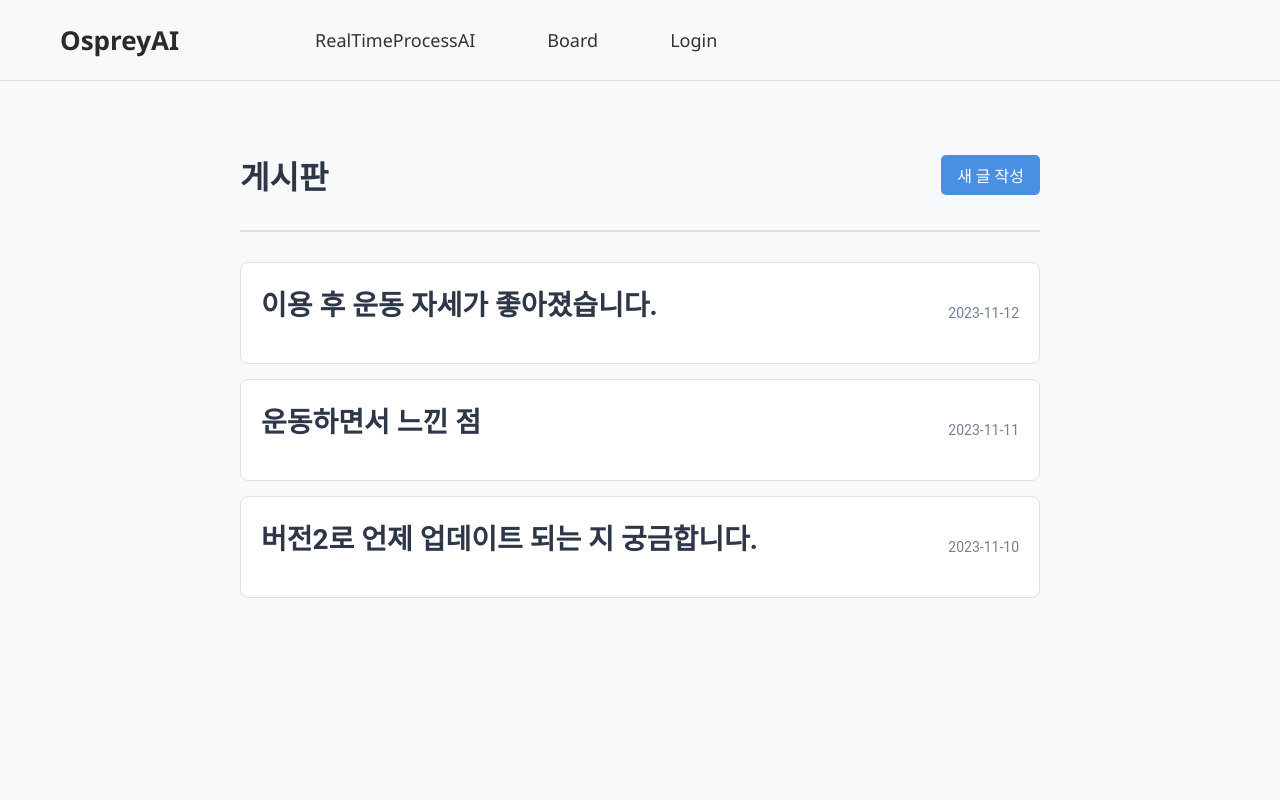
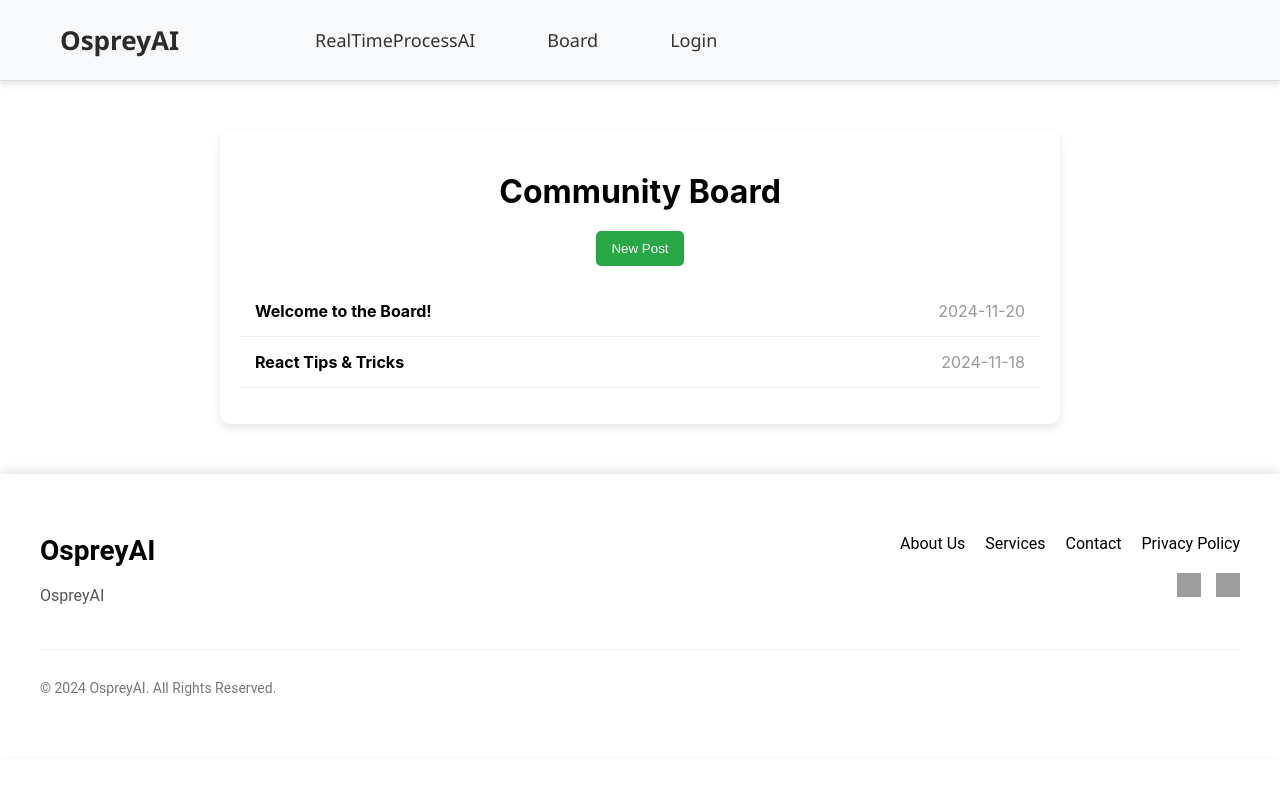
Before and after one commit to eunjiAi/OspreyAi, a React (Create React App) app in the folder client/: page /Board in a window 1280 px wide. Shown: the top 800 px of the page. Built offline with nearby package versions, Linux system fonts and the light colour scheme; grey boxes are pictures that could not be loaded.

Commit message:
board create
ss

```diff
--- a/client/src/App.js
+++ b/client/src/App.js
@@ -1,27 +1,20 @@
-import React, { useState } from 'react';
-import './App.css';
-import { BrowserRouter as Router, Route, Routes } from 'react-router-dom';
-import Home from './Home/Home';
-import Header from './common/Header/Header';
-import Footer from './common/Footer/Footer';
-import SquatFeedback from './pages/SquatFeedback/SquatFeedback';
-import Board from './pages/Board/Board';
-import BoardCreate from './pages/Board/BoardCreate';
-import BoardDetail from './pages/Board/BoardDetail';
-import Login from './pages/Login/Login';
-import FaceLogin from './pages/Login/FaceLogin';
-
-import Signup from './pages/Signup/Signup';
-import MyPage from './pages/MyPage/MyPage';
-import MyPageUpdate from './pages/MyPage/MyPageUpdate';
+import React from "react";
+import "./App.css";
+import { BrowserRouter as Router, Route, Routes } from "react-router-dom";
+import Home from "./Home/Home";
+import Header from "./common/Header/Header";
+import Footer from "./common/Footer/Footer";
+import SquatFeedback from "./pages/SquatFeedback/SquatFeedback";
+import Board from "./pages/Board/Board";
+import BoardDetail from "./pages/Board/BoardDetail"; // 게시판 상세 페이지
+import BoardCreate from "./pages/Board/BoardCreate"; // 새로 추가된 게시글 작성 페이지
+import Login from "./pages/Login/Login";
+import FaceLogin from "./pages/Login/FaceLogin";
+import Signup from "./pages/Signup/Signup";
+import MyPage from "./pages/MyPage/MyPage";
+import MyPageUpdate from "./pages/MyPage/MyPageUpdate";
 
 function App() {
-  const [posts, setPosts] = useState([
-    { id: 1, title: '이용 후 운동 자세가 좋아졌습니다.', date: '2023-11-12', content: '상세 내용' },
-    { id: 2, title: '운동하면서 느낀 점', date: '2023-11-11', content: '상세 내용' },
-    { id: 3, title: '버전2로 언제 업데이트 되는 지 궁금합니다.', date: '2023-11-10', content: '상세 내용' },
-  ]);
-
   return (
     <Router>
       <Header />
@@ -37,11 +30,9 @@ function App() {
         <Route path="/MyPage" element={<MyPage />} />
         <Route path="/MyPageUpdate" element={<MyPageUpdate />} />
 
-
-        {/* 게시판 라우트에 posts와 setPosts를 전달 */}
-        <Route path="/Board" element={<Board posts={posts} setPosts={setPosts} />} />
-        <Route path="/BoardCreate" element={<BoardCreate posts={posts} setPosts={setPosts} />} />
-        <Route path="/post/:id" element={<BoardDetail posts={posts} setPosts={setPosts} />} />
+        <Route path="/Board" element={<Board />} />
+        <Route path="/Board/new" element={<BoardCreate />} /> {/* 게시글 작성 페이지 */}
+        <Route path="/Board/:id" element={<BoardDetail />} /> {/* 게시판 상세 페이지 */}
       </Routes>
 
       <Footer />
--- a/client/src/pages/Board/Board.css
+++ b/client/src/pages/Board/Board.css
@@ -1,107 +1,53 @@
-/* 기본 게시판 컨테이너 */
 .board-container {
-    display: flex;
-    flex-direction: column;
-    align-items: center;
-    padding: 50px 20px;
-    background-color: #f8f9fb;
-    font-family: 'Roboto', sans-serif;
-    min-height: 100vh;
-    color: #1a1a1a;
-  }
-
-  /* 헤더 섹션 */
-  .board-header {
-    display: flex;
-    justify-content: space-between;
-    align-items: center;
-    width: 100%;
   max-width: 800px;
-    margin-bottom: 30px;
-    padding-bottom: 10px;
-    border-bottom: 2px solid #e0e0e0;
+  margin: 50px auto;
+  padding: 20px;
+  background: #fff;
+  box-shadow: 0 4px 10px rgba(0, 0, 0, 0.1);
+  border-radius: 10px;
 }
 
 .board-title {
-    font-size: 32px;
-    font-weight: 700;
-    color: #2d3748;
+  text-align: center;
+  margin-bottom: 20px;
 }
 
-  /* 새 글 작성 버튼 */
 .new-post-button {
-    padding: 8px 16px;
-    font-size: 16px;
-    font-weight: 500;
+  display: block;
+  margin: 20px auto;
+  padding: 10px 15px;
+  background-color: #28a745;
   color: #fff;
-    background-color: #4a90e2;
+  border: none;
   border-radius: 5px;
-    text-decoration: none;
-    border: none;
   cursor: pointer;
 }
 
 .new-post-button:hover {
-    background-color: #3b7fc4;
+  background-color: #218838;
 }
 
-  /* 게시글 리스트 */
-  .post-list {
+.board-list {
   list-style: none;
   padding: 0;
-    width: 100%;
-    max-width: 800px;
-    margin: 0;
 }
 
-  .post-item {
-    padding: 20px;
-    margin-bottom: 15px;
-    border: 1px solid #e0e0e0;
-    border-radius: 8px;
-    background-color: #ffffff;
+.board-item {
   display: flex;
   justify-content: space-between;
-    align-items: center;
-    transition: box-shadow 0.2s;
+  padding: 15px;
+  border-bottom: 1px solid #eee;
+  cursor: pointer;
 }
 
-  .post-item:hover {
-    box-shadow: 0px 4px 12px rgba(0, 0, 0, 0.1);
+.board-item:hover {
+  background-color: #f9f9f9;
 }
 
-  .post-link {
-    text-decoration: none;
-    color: inherit;
-    width: 100%;
-    display: flex;
-    justify-content: space-between;
-    align-items: center;
+.board-item-title {
+  font-weight: bold;
 }
 
-  .post-title {
-    font-size: 18px;
-    font-weight: 500;
-    color: #2d3748;
+.board-item-date {
+  color: #999;
 }
-
-  .post-date {
-    font-size: 14px;
-    color: #718096;
-  }
-
-  /* 반응형 스타일 */
-  @media (max-width: 768px) {
-    .board-title {
-      font-size: 24px;
-    }
-
-    .post-title {
-      font-size: 16px;
-    }
-
-    .new-post-button {
-      font-size: 14px;
-      padding: 6px 12px;
-    }
-  }
--- a/client/src/pages/Board/Board.js
+++ b/client/src/pages/Board/Board.js
@@ -1,32 +1,38 @@
-import React, { useState } from 'react';
-import './Board.css';
-import { Link, useNavigate } from 'react-router-dom';
+import React, { useState } from "react";
+import { useNavigate } from "react-router-dom";
+import "./Board.css";
 
-function Board({ posts, setPosts }) {
+const Board = () => {
   const navigate = useNavigate();
+  const [posts, setPosts] = useState([
+    { id: 1, title: "Welcome to the Board!", date: "2024-11-20" },
+    { id: 2, title: "React Tips & Tricks", date: "2024-11-18" },
+  ]);
 
-  const handlePostClick = (postId) => {
-    navigate(`/post/${postId}`);
+  const handlePostClick = (id) => {
+    navigate(`/Board/${id}`);
+  };
+
+  const handleNewPost = () => {
+    navigate("/Board/new");
   };
 
   return (
     <div className="board-container">
-      <header className="board-header">
-        <h1 className="board-title">게시판</h1>
-        <Link to="/BoardCreate" className="new-post-button">새 글 작성</Link>
-      </header>
-      <ul className="post-list">
+      <h1 className="board-title">Community Board</h1>
+      <button className="new-post-button" onClick={handleNewPost}>
+        New Post
+      </button>
+      <ul className="board-list">
         {posts.map((post) => (
-          <li key={post.id} className="post-item" onClick={() => handlePostClick(post.id)}>
-            <div className="post-link">
-              <div className="post-title">{post.title}</div>
-              <div className="post-date">{post.date}</div>
-            </div>
+          <li key={post.id} className="board-item" onClick={() => handlePostClick(post.id)}>
+            <span className="board-item-title">{post.title}</span>
+            <span className="board-item-date">{post.date}</span>
           </li>
         ))}
       </ul>
     </div>
   );
-}
+};
 
 export default Board;
--- a/client/src/pages/Board/BoardCreate.js
+++ b/client/src/pages/Board/BoardCreate.js
@@ -1,43 +1,60 @@
-import React, { useState } from 'react';
-import './BoardCreate.css';
-import { useNavigate } from 'react-router-dom';
+import React, { useState } from "react";
+import { useNavigate } from "react-router-dom";
+import "./BoardCreate.css";
 
-function BoardCreate() {
-  const [title, setTitle] = useState('');
-  const [content, setContent] = useState('');
+const BoardCreate = () => {
   const navigate = useNavigate();
+  const [title, setTitle] = useState("");
+  const [content, setContent] = useState("");
 
   const handleSubmit = (e) => {
     e.preventDefault();
+    // Handle post creation logic
     if (title.trim() && content.trim()) {
-      alert(`Post submitted:\nTitle: ${title}\nContent: ${content}`);
-      navigate('/'); // 게시판 페이지로 이동
+      alert(`New Post Created!\nTitle: ${title}\nContent: ${content}`);
+      // Navigate back to the board after submission
+      navigate("/Board");
     } else {
-      alert('Please enter both a title and content for the post.');
+      alert("Please fill in all fields before submitting.");
     }
   };
 
+  const handleCancel = () => {
+    navigate("/Board");
+  };
+
   return (
-    <div className="board-create-container">
-      <h1 className="create-title">새 글 작성</h1>
+    <div className="create-container">
+      <h1 className="create-title">Create a New Post</h1>
       <form className="create-form" onSubmit={handleSubmit}>
+        <div className="form-group">
+          <label htmlFor="title" className="form-label">Title</label>
           <input
             type="text"
+            id="title"
+            className="form-input"
             value={title}
             onChange={(e) => setTitle(e.target.value)}
-          placeholder="제목을 입력하세요"
-          className="title-input"
+            placeholder="Enter post title"
           />
+        </div>
+        <div className="form-group">
+          <label htmlFor="content" className="form-label">Content</label>
           <textarea
+            id="content"
+            className="form-input"
             value={content}
             onChange={(e) => setContent(e.target.value)}
-          placeholder="내용을 입력하세요"
-          className="content-input"
+            placeholder="Enter post content"
           ></textarea>
-        <button type="submit" className="submit-button">등록</button>
+        </div>
+        <div className="form-buttons">
+          <button type="submit" className="submit-button">Submit</button>
+          <button type="button" className="cancel-button" onClick={handleCancel}>Cancel</button>
+        </div>
       </form>
     </div>
   );
-}
+};
 
 export default BoardCreate;
--- a/client/src/pages/Board/BoardDetail.css
+++ b/client/src/pages/Board/BoardDetail.css
@@ -1,73 +1,71 @@
-.board-detail-container {
-    display: flex;
-    flex-direction: column;
-    align-items: center;
-    padding: 50px 20px;
-    background-color: #f8f9fb;
-    font-family: 'Roboto', sans-serif;
-    min-height: 100vh;
-    color: #1a1a1a;
+.detail-container {
+  max-width: 800px;
+  margin: 50px auto;
+  padding: 20px;
+  background: #fff;
+  box-shadow: 0 4px 10px rgba(0, 0, 0, 0.1);
+  border-radius: 10px;
 }
 
-  .post-title {
-    font-size: 28px;
-    font-weight: 700;
-    color: #2d3748;
+.back-button {
+  margin-bottom: 20px;
+  background: #007bff;
+  color: #fff;
+  border: none;
+  padding: 10px 15px;
+  border-radius: 5px;
+  cursor: pointer;
+}
+
+.back-button:hover {
+  background: #0056b3;
+}
+
+.detail-title {
+  font-size: 1.8rem;
+  margin-bottom: 10px;
+}
+
+.detail-content,
+.edit-content {
+  font-size: 1rem;
   margin-bottom: 20px;
 }
 
-  .post-content {
-    font-size: 18px;
-    color: #4a4a4a;
-    line-height: 1.6;
-    max-width: 800px;
+.edit-content {
+  width: 100%;
+  padding: 10px;
+  border: 1px solid #ccc;
+  border-radius: 5px;
+}
+
+.button-group {
   margin-bottom: 20px;
 }
 
-  .title-input,
-  .content-input {
-    width: 100%;
-    max-width: 800px;
-    padding: 10px;
-    margin-bottom: 10px;
-    font-size: 18px;
-    border: 1px solid #e0e0e0;
-    border-radius: 5px;
-  }
-
-  .content-input {
-    min-height: 200px;
-    resize: vertical;
-  }
-
-  .save-button,
 .edit-button,
 .delete-button {
-    padding: 10px 20px;
-    font-size: 16px;
-    font-weight: 500;
-    color: #fff;
-    background-color: #4a90e2;
+  padding: 10px 15px;
+  margin-right: 10px;
+  border: none;
   border-radius: 5px;
-    border: none;
   cursor: pointer;
-    outline: none;
-    margin-top: 10px;
 }
 
 .edit-button {
-    background-color: #4a90e2;
+  background: #ffc107;
+  color: #fff;
+}
+
+.edit-button:hover {
+  background: #e0a800;
 }
 
 .delete-button {
-    background-color: #e74c3c;
-  }
-
-  .save-button:hover,
-  .edit-button:hover {
-    background-color: #3b7fc4;
+  background: #dc3545;
+  color: #fff;
 }
 
 .delete-button:hover {
-    background-color: #c0392b;
+  background: #c82333;
 }
--- a/client/src/pages/Board/BoardDetail.js
+++ b/client/src/pages/Board/BoardDetail.js
@@ -1,67 +1,92 @@
-import React, { useState } from 'react';
-import { useParams, useNavigate } from 'react-router-dom';
-import './BoardDetail.css';
+import React, { useState } from "react";
+import { useParams, useNavigate } from "react-router-dom";
+import "./BoardDetail.css";
 
-function BoardDetail({ posts, setPosts }) {
+const BoardDetail = () => {
   const { id } = useParams();
   const navigate = useNavigate();
-  const post = posts.find((post) => post.id === Number(id));
+  const [posts, setPosts] = useState([
+    { id: 1, title: "Welcome to the Board!", content: "Feel free to share your thoughts here.", comments: ["Great post!", "Very helpful!"] },
+    { id: 2, title: "React Tips & Tricks", content: "Learn how to build amazing apps.", comments: ["Thanks for sharing!", "This is awesome."] },
+  ]);
 
+  const [newComment, setNewComment] = useState("");
   const [isEditing, setIsEditing] = useState(false);
-  const [updatedTitle, setUpdatedTitle] = useState(post.title);
-  const [updatedContent, setUpdatedContent] = useState(post.content);
+  const [editedContent, setEditedContent] = useState("");
+  const post = posts.find((post) => post.id === parseInt(id));
 
   if (!post) {
-    return <div>게시글을 찾을 수 없습니다.</div>;
+    return <div>Post not found.</div>;
   }
 
+  const handleAddComment = () => {
+    if (newComment.trim()) {
+      post.comments.push(newComment);
+      setNewComment("");
+    }
+  };
+
   const handleDelete = () => {
-    const updatedPosts = posts.filter((p) => p.id !== post.id);
+    const updatedPosts = posts.filter((post) => post.id !== parseInt(id));
     setPosts(updatedPosts);
-    alert('게시글이 삭제되었습니다.');
-    navigate('/');
+    navigate("/Board");
   };
 
   const handleEdit = () => {
-    setIsEditing(true);
-  };
-
-  const handleSave = () => {
-    const updatedPosts = posts.map((p) =>
-      p.id === post.id ? { ...p, title: updatedTitle, content: updatedContent } : p
-    );
-    setPosts(updatedPosts);
-    setIsEditing(false);
-    alert('게시글이 수정되었습니다.');
+    if (isEditing) {
+      const updatedPosts = posts.map((p) =>
+        p.id === parseInt(id) ? { ...p, content: editedContent } : p
+      );
+      setPosts(updatedPosts);
+      setIsEditing(false);
+    } else {
+      setEditedContent(post.content);
+      setIsEditing(true);
+    }
   };
 
   return (
-    <div className="board-detail-container">
-      {isEditing ? (
-        <>
+    <div className="detail-container">
+      <button className="back-button" onClick={() => navigate("/Board")}>
+        ← Back to Board
+      </button>
+      <h1 className="detail-title">{post.title}</h1>
+      {!isEditing ? (
+        <p className="detail-content">{post.content}</p>
+      ) : (
+        <textarea
+          className="edit-content"
+          value={editedContent}
+          onChange={(e) => setEditedContent(e.target.value)}
+        />
+      )}
+      <div className="button-group">
+        <button className="edit-button" onClick={handleEdit}>
+          {isEditing ? "Save" : "Edit"}
+        </button>
+        <button className="delete-button" onClick={handleDelete}>
+          Delete
+        </button>
+      </div>
+      <div className="comments-section">
+        <h2>Comments</h2>
+        <ul>
+          {post.comments.map((comment, index) => (
+            <li key={index}>{comment}</li>
+          ))}
+        </ul>
+        <div className="add-comment">
           <input
             type="text"
-            value={updatedTitle}
-            onChange={(e) => setUpdatedTitle(e.target.value)}
-            className="title-input"
+            placeholder="Add a comment..."
+            value={newComment}
+            onChange={(e) => setNewComment(e.target.value)}
           />
-          <textarea
-            value={updatedContent}
-            onChange={(e) => setUpdatedContent(e.target.value)}
-            className="content-input"
-          ></textarea>
-          <button onClick={handleSave} className="save-button">저장</button>
-        </>
-      ) : (
-        <>
-          <h1 className="post-title">{post.title}</h1>
-          <p className="post-content">{post.content}</p>
-          <button onClick={handleEdit} className="edit-button">수정</button>
-          <button onClick={handleDelete} className="delete-button">삭제</button>
-        </>
-      )}
+          <button onClick={handleAddComment}>Submit</button>
+        </div>
+      </div>
     </div>
   );
-}
+};
 
 export default BoardDetail;
--- a/client/src/pages/Login/FaceLogin.css
+++ b/client/src/pages/Login/FaceLogin.css
@@ -4,7 +4,7 @@
     justify-content: center;
     align-items: center;
     height: 100vh;
-    background: linear-gradient(135deg, #f0f8ff, #d1e7ff); /* 밝은 그라데이션 */
+    background: linear-gradient(135deg, #f0f8ff, #d1e7ff);
     font-family: 'Roboto', sans-serif;
     color: #334e68; /* 네이비 톤 */
   }
--- a/client/src/pages/Login/FaceLogin.js
+++ b/client/src/pages/Login/FaceLogin.js
@@ -4,7 +4,7 @@ import './FaceLogin.css';
 function FaceLogin() {
   const handleGoBack = () => {
     console.log('Go back clicked');
-    // 이전 페이지로 이동하는 로직 추가 예정
+    // 이전 페이지로 이동하는 코드 추가 예정
   };
 
   const handleFaceScan = () => {
--- a/client/src/pages/Login/Login.css
+++ b/client/src/pages/Login/Login.css
@@ -4,7 +4,7 @@
   justify-content: center;
   align-items: center;
   height: 100vh;
-  background: linear-gradient(135deg, #e9efff, #b2c9ff); /* 밝고 산뜻한 그라데이션 */
+  background: linear-gradient(135deg, #f0f8ff, #d1e7ff);
   color: #334e68; /* 네이비 톤으로 변경 */
   font-family: 'Roboto', sans-serif;
 }
--- a/client/src/pages/Login/Login.js
+++ b/client/src/pages/Login/Login.js
@@ -15,7 +15,7 @@ function Login() {
 
   const handleFaceLogin = () => {
     console.log('Face login clicked');
-    // Face 로그인 로직 추가 예정
+    navigate('/FaceLogin'); // Face 로그인 페이지로 이동
   };
 
   return (
--- a/client/src/pages/Signup/Signup.css
+++ b/client/src/pages/Signup/Signup.css
@@ -4,7 +4,7 @@
   justify-content: center;
   align-items: center;
   height: 100vh;
-  background: linear-gradient(135deg, #e9efff, #b2c9ff);
+  background: linear-gradient(135deg, #f0f8ff, #d1e7ff);
   font-family: 'Noto Sans KR', sans-serif;
 }
 
```
Also changed, not shown: client/src/pages/Board/BoardCreate.css (+56 -43 lines). Lines whose indentation alone changed are shown as unchanged.
